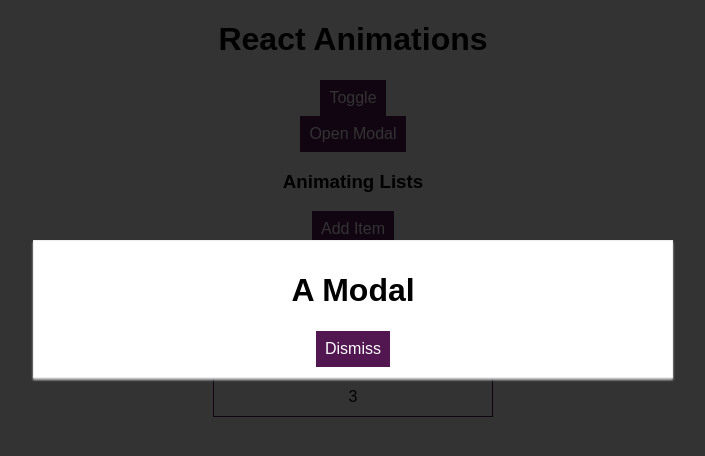
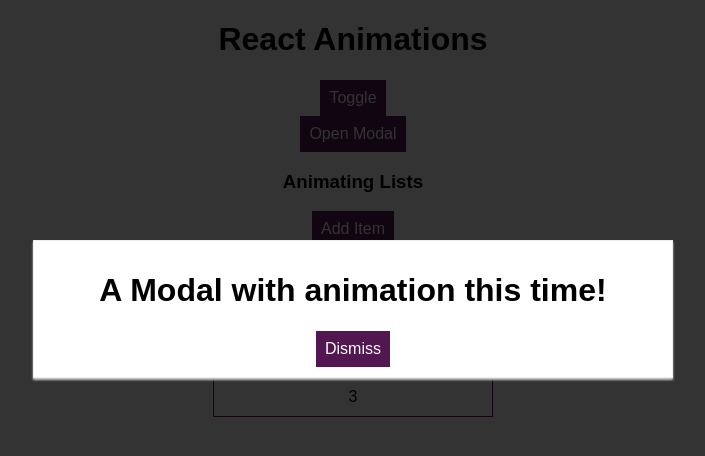
Before and after one commit to arthurs14/React-Animations, a React (Create React App) app: page / in a window 1280 px wide. Both pictures are taken after a click on the button "Open Modal". Shown: the top 456 px of the page, without its empty margins (287-992 px from the left). Built offline with nearby package versions, Linux system fonts and the light colour scheme.

Commit message:
checking to see if my contributions updates...

```diff
--- a/src/components/Modal/Modal.js
+++ b/src/components/Modal/Modal.js
@@ -6,7 +6,7 @@ const modal = ({  show, closed }) => {
     const cssClasses = ['Modal', show ? 'ModalOpen' : 'ModalClosed']
     return (
         <div className={cssClasses.join(' ')}>
-            <h1>A Modal</h1>
+            <h1>A Modal with animation this time!</h1>
             <button className="Button" onClick={closed}>Dismiss</button>
         </div>
     );
```
